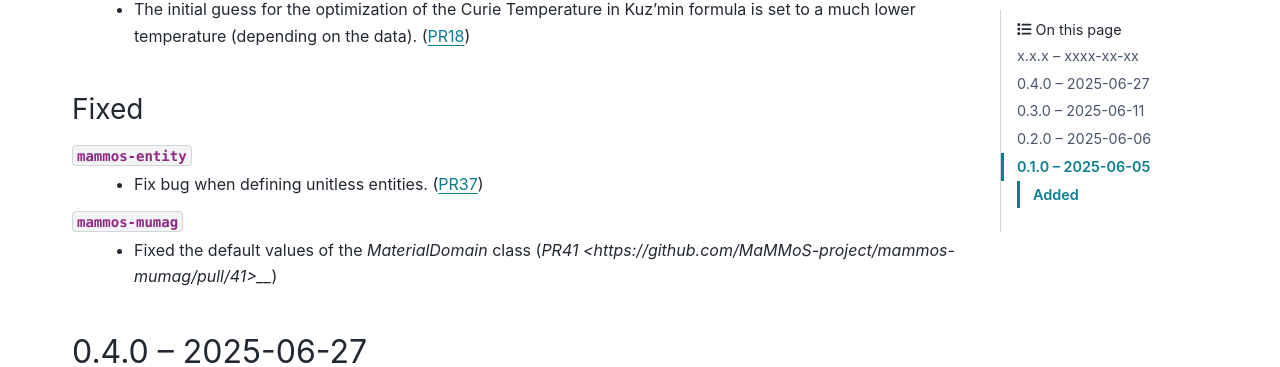
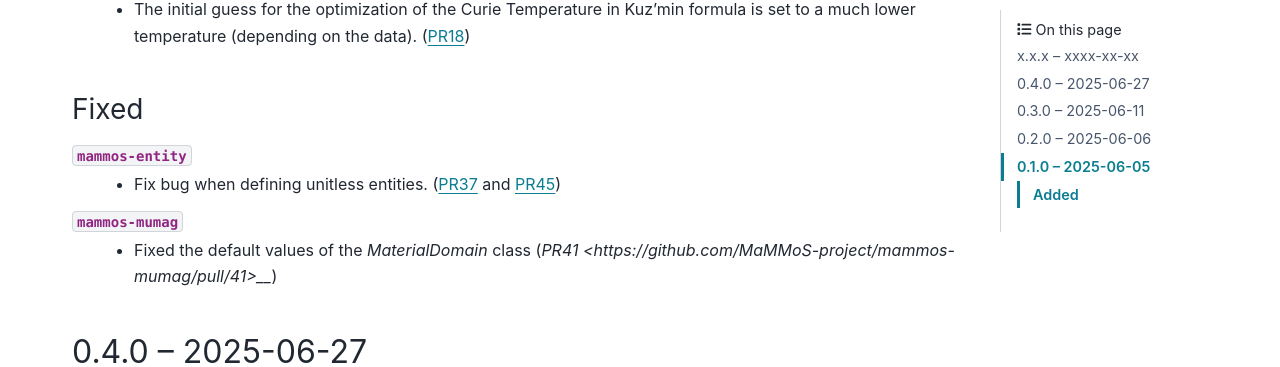
Before and after one commit to MaMMoS-project/mammos, a Sphinx documentation site: the page built from docs/source/changelog.rst, in a window 1280 px wide and 900 px high, scrolled down 668 px. Shown: the part 86-453 px from the top of the window. Built offline with Sphinx 7.4.7 and the PyData theme 0.15.4, drawn with Linux system fonts in a browser that asks for light colours; pages that are not in the unit, such as notebooks, are missing from menus; the version number is read from the project's files by our own code.

Commit message:
add mammos-entity/PR45 to changelog

```diff
--- a/docs/source/changelog.rst
+++ b/docs/source/changelog.rst
@@ -29,7 +29,7 @@ Fixed
 -----
 
 ``mammos-entity``
-  - Fix bug when defining unitless entities. (`PR37 <https://github.com/MaMMoS-project/mammos-entity/pull/37>`__)
+  - Fix bug when defining unitless entities. (`PR37 <https://github.com/MaMMoS-project/mammos-entity/pull/37>`__ and `PR45 <https://github.com/MaMMoS-project/mammos-entity/pull/45>`__)
 ``mammos-mumag``
   - Fixed the default values of the `MaterialDomain` class (`PR41 <https://github.com/MaMMoS-project/mammos-mumag/pull/41>__`)
 
```
